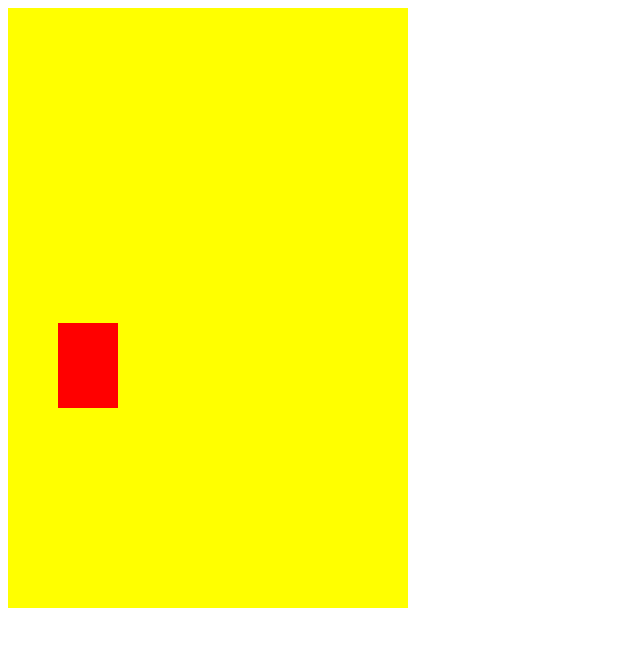
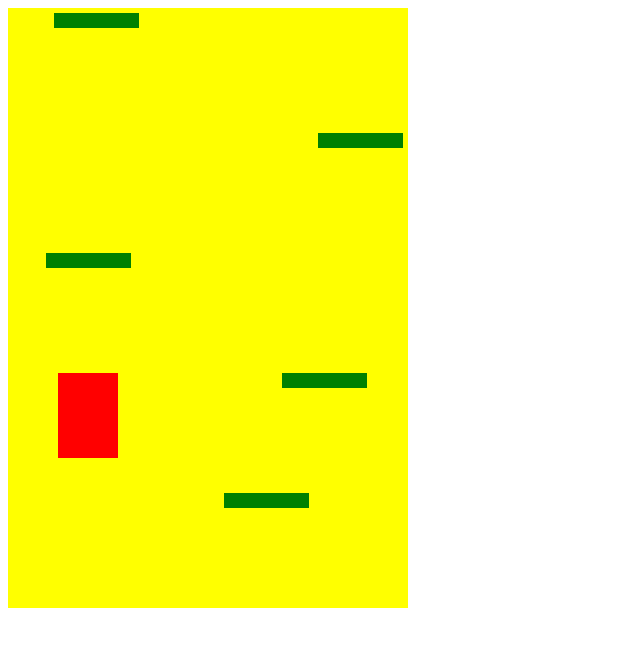
Before and after one commit to DMGamage/DoodleJump-JS-mini-game, a plain HTML site: page index.html in a window 1280 px wide. Shown: the whole page, without its empty margins (0-640 px from the left). Drawn offline with Linux system fonts and the light colour scheme.

Commit message:
Create a doodle and platforms

```diff
--- a/index.js
+++ b/index.js
@@ -2,7 +2,9 @@ document.addEventListener('DOMContentLoaded',()=>{
     const grid = document.querySelector('.grid');
     const doodler = document.createElement('div');
     let doodlerLeftSpace = 50;
-    let doodlerBottomSpace = 200;
+    let doodlerBottomSpace = 150;
+    let isGameOver =false;
+    let platformCount = 5 ;
 
     function createDoodler() {
         grid.appendChild(doodler);
@@ -12,6 +14,55 @@ document.addEventListener('DOMContentLoaded',()=>{
 
     }
 
-    createDoodler();
+//    class Platform{
+//     constructor(newPlatBottom){
+//         // this.bottom = newPlatBottom;
+//         // this.left = Math.random()*315;
+//         this.visual =document.createElement('div');
 
+//         const visual = this.visual;
+//         visual.classList.add('platform');
+//         this.style.left = Math.random()*315 + 'px';
+//         this.style.bottom = newPlatBottom + 'px';
+//         grid.appendChild(visual);
+//         }
+
+//    }
+
+   class Platform {
+    constructor(newPlatBottom) {
+      this.left = Math.random() * 315;
+      this.bottom = newPlatBottom;
+      this.visual = document.createElement('div');
+
+      const visual = this.visual;
+      visual.classList.add('platform');
+      visual.style.left = this.left + 'px';
+      visual.style.bottom = this.bottom + 'px';
+      grid.appendChild(visual);
+    }
+  }
+
+
+    function createPlatforms(){
+        for (let i =0;i<platformCount ;i++){
+            let platformGap = 600/platformCount;
+
+            let newPlatBottom = 100 + i*platformGap;
+            console.log(newPlatBottom);
+
+             new Platform(newPlatBottom);
+
+        }
+    }
+
+    function start(){
+        if (!isGameOver ){
+            createDoodler();
+            createPlatforms();
+        }
+    }
+
+    //attach button
+    start();
 })
--- a/style.css
+++ b/style.css
@@ -15,7 +15,7 @@
 .platform{
     width: 85px;
     height: 15px;
-    background-color: green;
+    background-color: green !important;
     position: absolute;
 
 }
```
